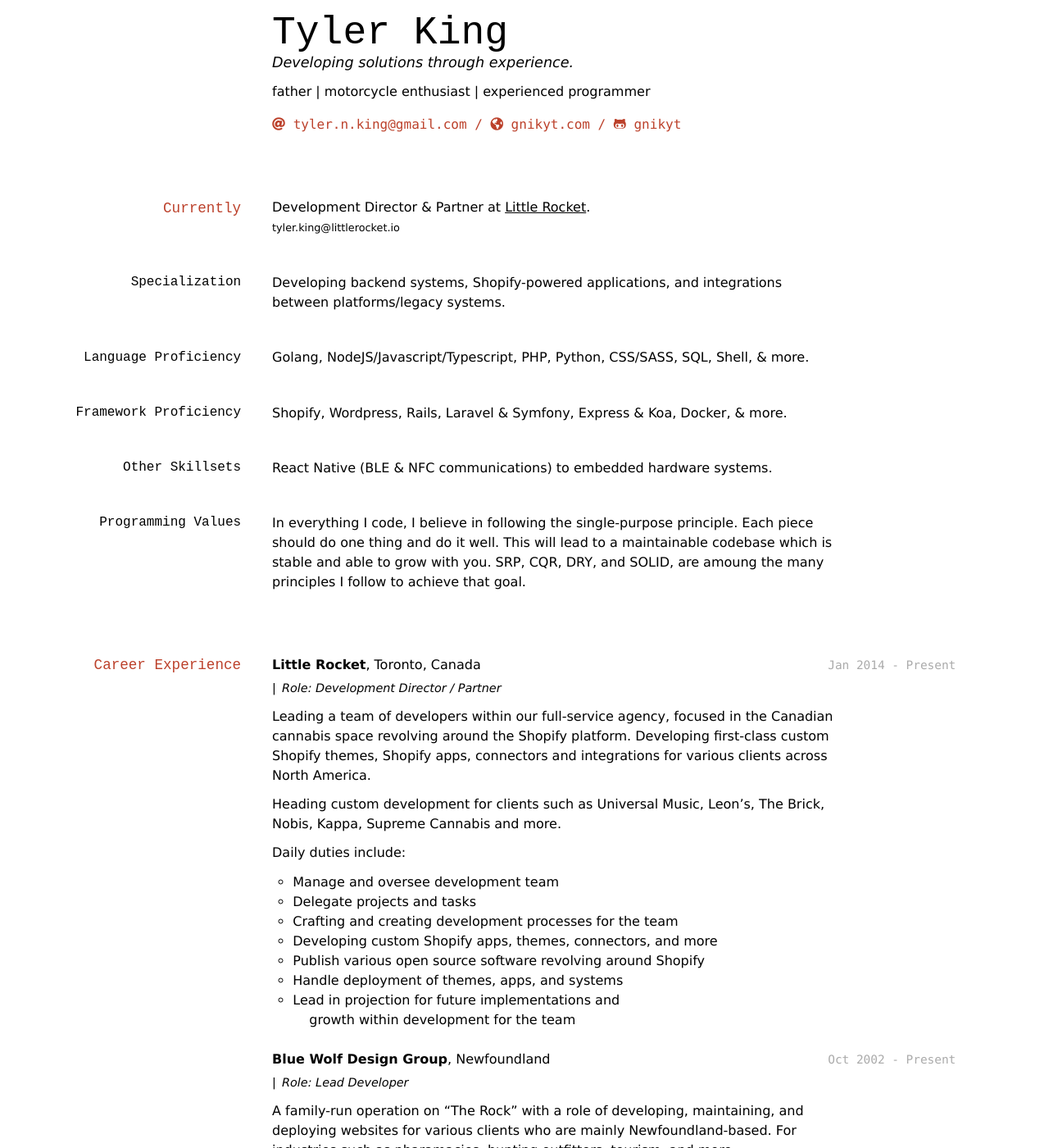
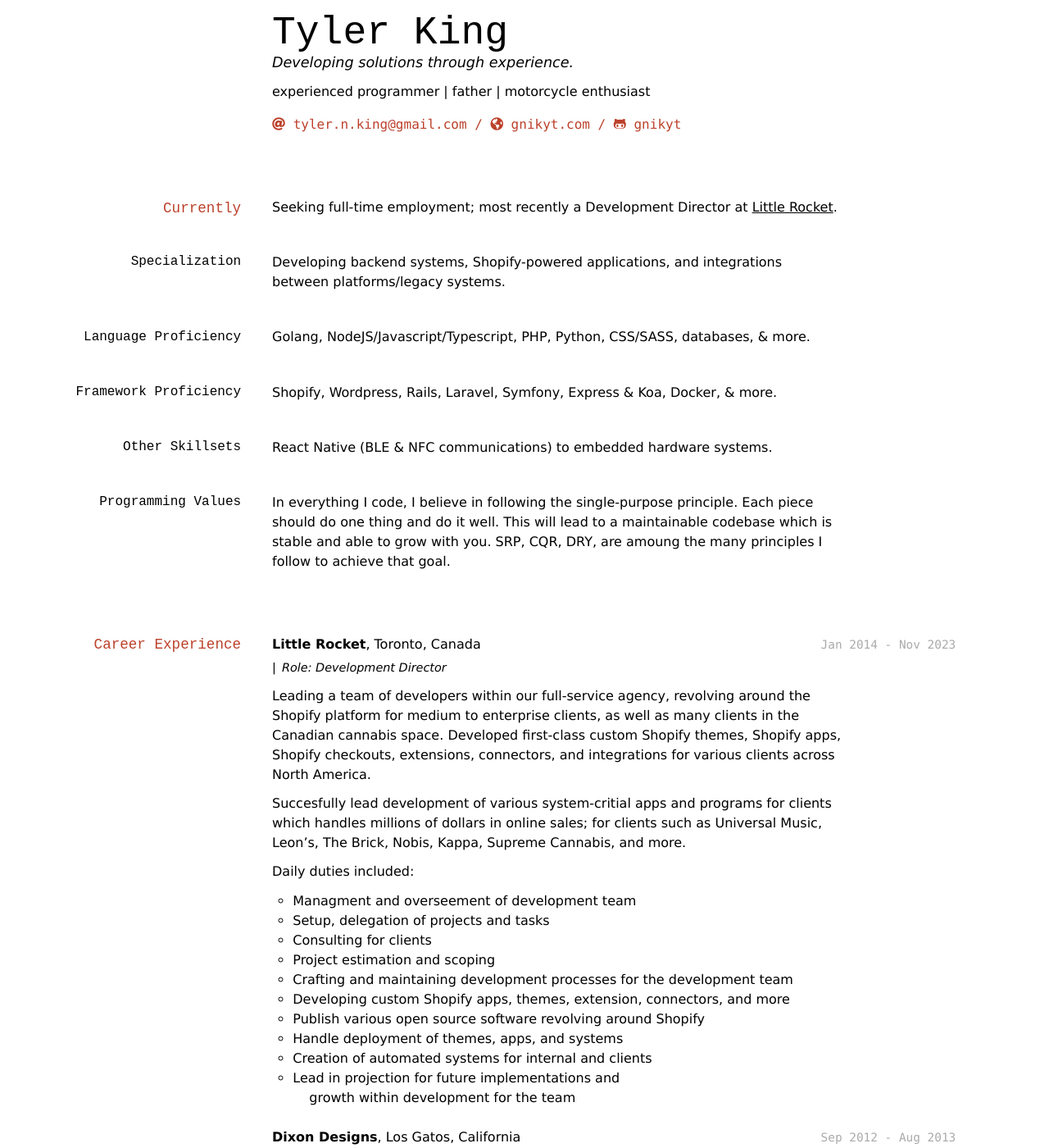
Before and after one commit to gnikyt/markdown-cv, a Jekyll site: the page built from index.md, in a window 1280 px wide and 1400 px high. Shown: the whole window at 82% size. Built offline with Jekyll 4.4.1, drawn with Linux system fonts in a browser that asks for light colours; some of the changed text lies outside the part shown.

Commit message:
Updated CV

```diff
--- a/index.md
+++ b/index.md
@@ -5,7 +5,7 @@ title: Tyler King's CV
 # Tyler King
 Developing solutions through experience.
 
-father \| motorcycle enthusiast \| experienced programmer
+experienced programmer \| father \| motorcycle enthusiast
 
 <div id="webaddress">
 <i class="fas fa-at"></i> <a href="tyler.n.king@gmail.com">tyler.n.king@gmail.com</a> /
@@ -15,8 +15,7 @@ father \| motorcycle enthusiast \| experienced programmer
 
 ## Currently
 
-Development Director & Partner at [Little Rocket](https://littlerocket.io).<br>
-<small>tyler.king@littlerocket.io</small>
+Seeking full-time employment; most recently a Development Director at [Little Rocket](https://littlerocket.io).
 
 ### Specialization
 
@@ -24,11 +23,11 @@ Developing backend systems, Shopify-powered applications, and integrations betwe
 
 ### Language Proficiency
 
-Golang, NodeJS/Javascript/Typescript, PHP, Python, CSS/SASS, SQL, Shell, & more.
+Golang, NodeJS/Javascript/Typescript, PHP, Python, CSS/SASS, databases, & more.
 
 ### Framework Proficiency
 
-Shopify, Wordpress, Rails, Laravel & Symfony, Express & Koa, Docker, & more.
+Shopify, Wordpress, Rails, Laravel, Symfony, Express & Koa, Docker, & more.
 
 ### Other Skillsets
 
@@ -36,35 +35,31 @@ React Native (BLE & NFC communications) to embedded hardware systems.
 
 ### Programming Values
 
-In everything I code, I believe in following the single-purpose principle. Each piece should do one thing and do it well. This will lead to a maintainable codebase which is stable and able to grow with you. SRP, CQR, DRY, and SOLID, are amoung the many principles I follow to achieve that goal.
+In everything I code, I believe in following the single-purpose principle. Each piece should do one thing and do it well. This will lead to a maintainable codebase which is stable and able to grow with you. SRP, CQR, DRY, are amoung the many principles I follow to achieve that goal.
 
 ## Career Experience
 
-`Jan 2014 - Present`
+`Jan 2014 - Nov 2023`
 **Little Rocket**, Toronto, Canada
 
-*Role: Development Director / Partner*
+*Role: Development Director*
 
-Leading a team of developers within our full-service agency, focused in the Canadian cannabis space revolving around the Shopify platform. Developing first-class custom Shopify themes, Shopify apps, connectors and integrations for various clients across North America.
+Leading a team of developers within our full-service agency, revolving around the Shopify platform for medium to enterprise clients, as well as many clients in the Canadian cannabis space. Developed first-class custom Shopify themes, Shopify apps, Shopify checkouts, extensions, connectors, and integrations for various clients across North America.
 
-Heading custom development for clients such as Universal Music, Leon's, The Brick, Nobis, Kappa, Supreme Cannabis and more.
+Succesfully lead development of various system-critial apps and programs for clients which handles millions of dollars in online sales; for clients such as Universal Music, Leon's, The Brick, Nobis, Kappa, Supreme Cannabis, and more.
 
-Daily duties include:
+Daily duties included:
 
-- Manage and oversee development team
-- Delegate projects and tasks
-- Crafting and creating development processes for the team
-- Developing custom Shopify apps, themes, connectors, and more
+- Managment and overseement of development team
+- Setup, delegation of projects and tasks
+- Consulting for clients
+- Project estimation and scoping
+- Crafting and maintaining development processes for the development team
+- Developing custom Shopify apps, themes, extension, connectors, and more
 - Publish various open source software revolving around Shopify
 - Handle deployment of themes, apps, and systems
+- Creation of automated systems for internal and clients
 - Lead in projection for future implementations and<br>growth within development for the team
-
-`Oct 2002 - Present`
-**Blue Wolf Design Group**, Newfoundland
-
-*Role: Lead Developer*
-
-A family-run operation on "The Rock" with a role of developing, maintaining, and deploying websites for various clients who are mainly Newfoundland-based. For industries such as pharamacies, hunting outfitters, tourism, and more.
 
 `Sep 2012 - Aug 2013`
 **Dixon Designs**, Los Gatos, California
@@ -108,7 +103,10 @@ I love open source - I both use and contribute. You can find my full open source
 <br><br>
 
 `PHP`
-**Laravel Shopify**: ([Repo](https://github.com/gnikyt/laravel-shopify)) A full-featured Laravel package for aiding in Shopify App development.
+**Laravel Shopify**: ([Repo](https://github.com/gnikyt/laravel-shopify)) A popular (now forked) full-featured Laravel package for aiding in Shopify App development.
+
+`Golang`
+**cq**: ([Repo](https://github.com/gnikyt/cq)) A simple, composible, and auto-scaling worker pool queue.
 
 `NodeJS`
 **liquid-fn-tester**: ([Repo](https://github.com/gnikyt/liquid-fn-tester)) A tool to unit test Shopify snippets.
@@ -123,13 +121,7 @@ I love open source - I both use and contribute. You can find my full open source
 **Basic Shopify API**: ([Repo](https://github.com/gnikyt/Basic-Shopify-API)) A simple, tested, API wrapper for Shopify using Guzzle for REST and GraphQL.
 
 `Golang`
-**theme_cleaner**: ([Repo](https://github.com/gnikyt/theme_cleaner)) A tool to help delete multiple Shopify themes for cleanup.
-
-`Golang`
 **Gochain**: ([Repo](https://github.com/gnikyt/gochain)) Blockchain example implemented in Golang.
 
 `PHP`
 **With**: ([Repo](https://github.com/gnikyt/with)) A Python with-statement clone for PHP.
-
-`Bash`
-**Droplr**: ([Repo](https://github.com/gnikyt/droplr-bash)) Basic Droplr support for Linux written in Bash.
```
